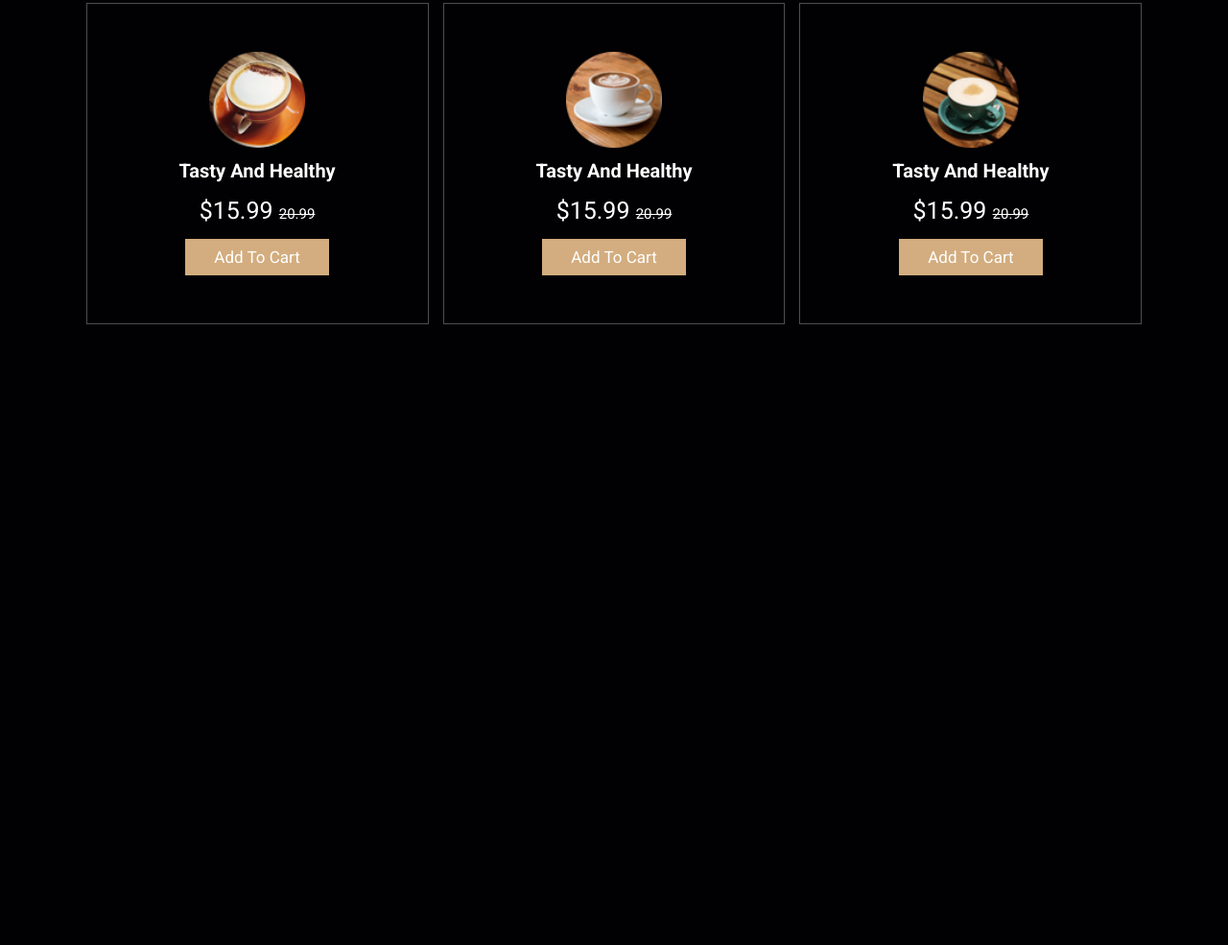
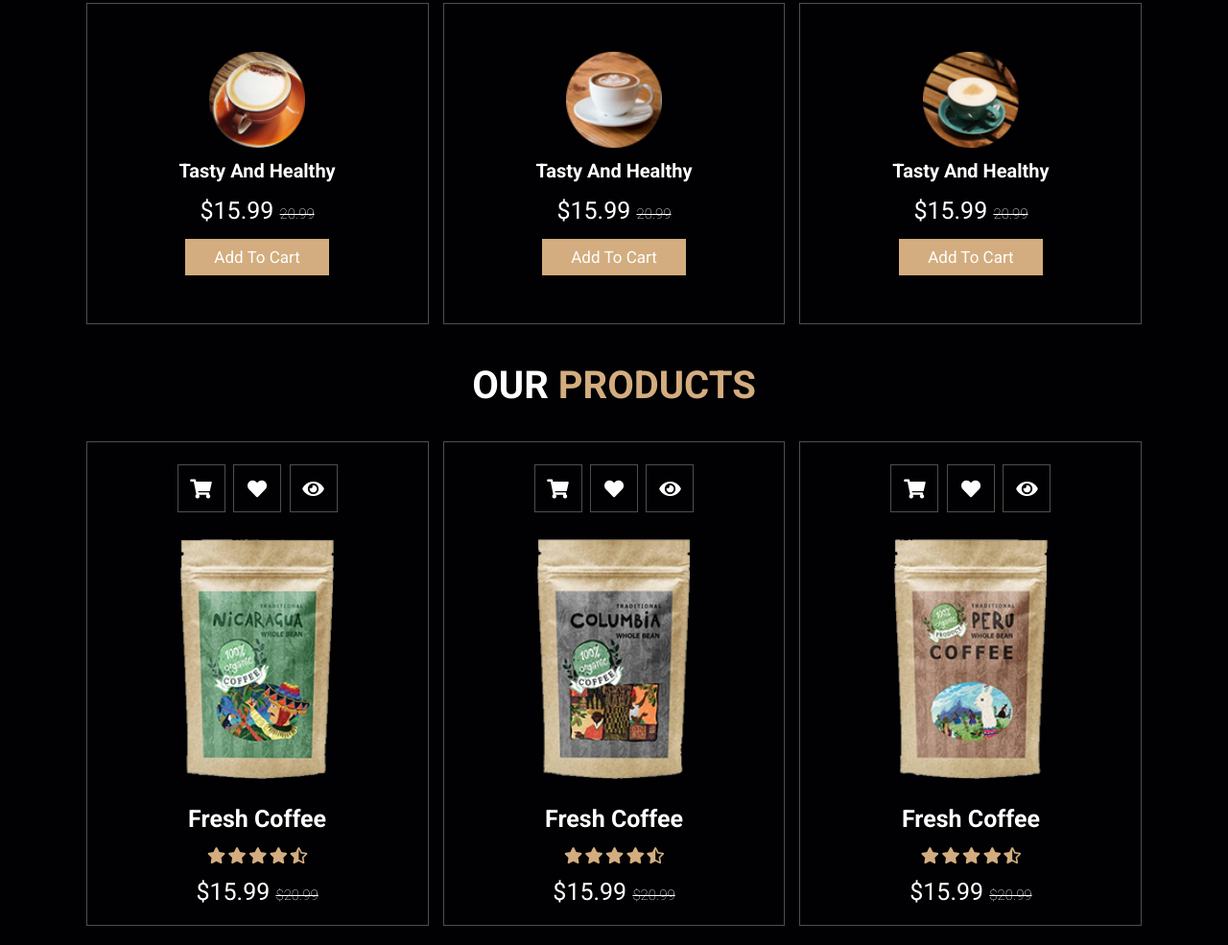
Before and after one commit to hussain-1913010/coffee-website, a plain HTML site: page index.html in a window 1280 px wide. Shown: the part 1765-2750 px from the top of the page at 96% size. Before the commit the page ends 2123 px from the top, so only its background shows below. Drawn offline with nearby package versions, Linux system fonts and the light colour scheme.

Commit message:
products section done

```diff
--- a/index.html
+++ b/index.html
@@ -136,6 +136,80 @@
     </div>
 </section>
 
+<!-- product section starts -->
+<section class="products" id="products">
+    <h1 class="heading">our <span>products</span></h1>
+    <div class="boxContainer">
+
+        <div class="box">
+            <div class="icons">
+                <a href="#" class="fas fa-shopping-cart"></a>
+                <a href="#" class="fas fa-heart"></a>
+                <a href="#" class="fas fa-eye"></a>
+            </div>
+            <div class="image">
+                <img src="img/product-1.png" alt="">
+            </div>
+            <div class="content">
+                <h3>fresh coffee</h3>
+                <div class="stars">
+                    <i class="fas fa-star"></i>
+                    <i class="fas fa-star"></i>
+                    <i class="fas fa-star"></i>
+                    <i class="fas fa-star"></i>
+                    <i class="fas fa-star-half-alt"></i>
+                </div>
+                <div class="price">$15.99 <span>$20.99</span></div>
+            </div>
+        </div>
+
+        <div class="box">
+            <div class="icons">
+                <a href="#" class="fas fa-shopping-cart"></a>
+                <a href="#" class="fas fa-heart"></a>
+                <a href="#" class="fas fa-eye"></a>
+            </div>
+            <div class="image">
+                <img src="img/product-2.png" alt="">
+            </div>
+            <div class="content">
+                <h3>fresh coffee</h3>
+                <div class="stars">
+                    <i class="fas fa-star"></i>
+                    <i class="fas fa-star"></i>
+                    <i class="fas fa-star"></i>
+                    <i class="fas fa-star"></i>
+                    <i class="fas fa-star-half-alt"></i>
+                </div>
+                <div class="price">$15.99 <span>$20.99</span></div>
+            </div>
+        </div>
+
+        <div class="box">
+            <div class="icons">
+                <a href="#" class="fas fa-shopping-cart"></a>
+                <a href="#" class="fas fa-heart"></a>
+                <a href="#" class="fas fa-eye"></a>
+            </div>
+            <div class="image">
+                <img src="img/product-3.png" alt="">
+            </div>
+            <div class="content">
+                <h3>fresh coffee</h3>
+                <div class="stars">
+                    <i class="fas fa-star"></i>
+                    <i class="fas fa-star"></i>
+                    <i class="fas fa-star"></i>
+                    <i class="fas fa-star"></i>
+                    <i class="fas fa-star-half-alt"></i>
+                </div>
+                <div class="price">$15.99 <span>$20.99</span></div>
+            </div>
+        </div>
+
+    </div>
+</section>
+
 
     <script src="https://unpkg.com/swiper@7/swiper-bundle.min.js"></script>
     <script src="script.js"></script>
--- a/style.css
+++ b/style.css
@@ -281,6 +281,7 @@ section{
 .menu .boxContainer .box .price span{
     font-size: 1.5rem;
     text-decoration: line-through;
+    font-weight: lighter;
 }
 .menu .boxContainer .box:hover{
     background: white;
@@ -293,15 +294,54 @@ section{
 
 
 
-
-
-
-
-
-
-
-
-
+.products .boxContainer{
+    display: grid;
+    grid-template-columns: repeat(auto-fit, minmax(30rem, 1fr));
+    gap: 1.5rem;
+}
+.products .boxContainer .box{
+    text-align: center;
+    border: var(--border);
+    padding: 2rem;
+}
+.products .boxContainer .box .icons a{
+    height: 5rem;
+    width: 5rem;
+    line-height: 5rem;
+    font-size: 2rem;
+    border: var(--border);
+    color: white;
+    margin: 0.3rem;
+}
+.products .boxContainer .box .icons a:hover{
+    background: var(--mainColor);
+}
+.products .boxContainer .box .image{
+    padding: 2.5rem 0;
+}
+.products .boxContainer .box .image img{
+    height: 25rem;
+}
+.products .boxContainer .box .content h3{
+    color: white;
+    font-size: 2.5rem;
+}
+.products .boxContainer .box .content .stars{
+    padding: 1.5rem;
+}
+.products .boxContainer .box .content .stars i{
+    font-size: 1.7rem;
+    color: var(--mainColor);
+}
+.products .boxContainer .box .content .price{
+    color: white;
+    font-size: 2.5rem;
+}
+.products .boxContainer .box .content .price span{
+    font-size: 1.5rem;
+    text-decoration: line-through;
+    font-weight: lighter;
+}
 
 
 
```
